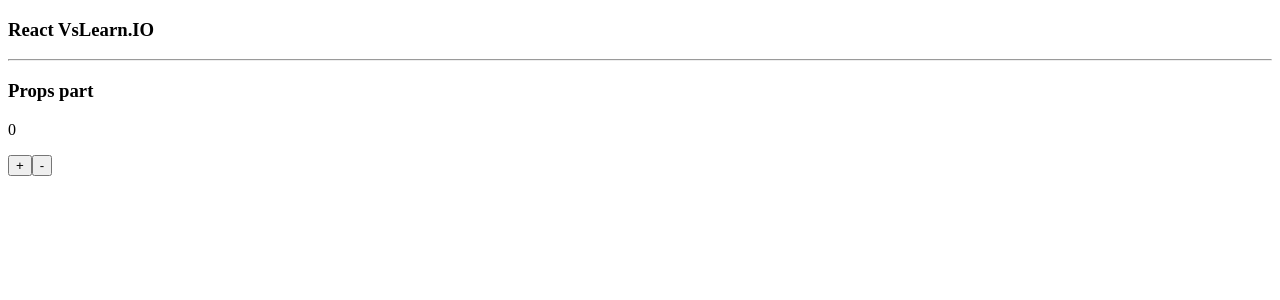
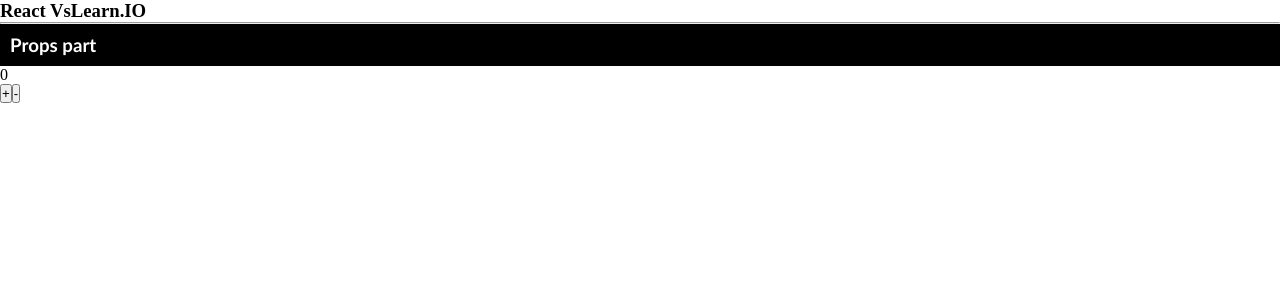
Before and after one commit to Jean-pierre14/reactjs, a React (Create React App) app in the folder views/: page / in a window 1280 px wide. Shown: the top 300 px of the page. Built offline with nearby package versions, Linux system fonts and the light colour scheme.

Commit message:
Styling things

```diff
--- a/views/src/App.js
+++ b/views/src/App.js
@@ -1,6 +1,7 @@
 import React from 'react'
 import Events from './components/Events'
 import Props from './components/Props'
+import './index.css'
 
 class App extends React.Component {
 
--- a/views/src/components/Props.js
+++ b/views/src/components/Props.js
@@ -3,7 +3,7 @@ import React from 'react'
 class Props extends React.Component {
     render() {
         return (
-            <div>
+            <div className="box">
                 <h3>Props part</h3>
             </div>
         )
--- a/views/src/index.css
+++ b/views/src/index.css
@@ -1,13 +1,15 @@
-body {
+*{
   margin: 0;
-  font-family: -apple-system, BlinkMacSystemFont, 'Segoe UI', 'Roboto', 'Oxygen',
-    'Ubuntu', 'Cantarell', 'Fira Sans', 'Droid Sans', 'Helvetica Neue',
-    sans-serif;
-  -webkit-font-smoothing: antialiased;
-  -moz-osx-font-smoothing: grayscale;
+  padding: 0;
+  box-sizing: border-box;
 }
+.box{
+  position: relative;
+  width: 100%;
+  background-color: #000;
+  color: #fff;
+  /* margin: 10px; */
+  padding: 10px;
 
-code {
-  font-family: source-code-pro, Menlo, Monaco, Consolas, 'Courier New',
-    monospace;
+  font-family: calibri !important;
 }
```
Also changed, not shown: views/src/components/Form.js (added).
